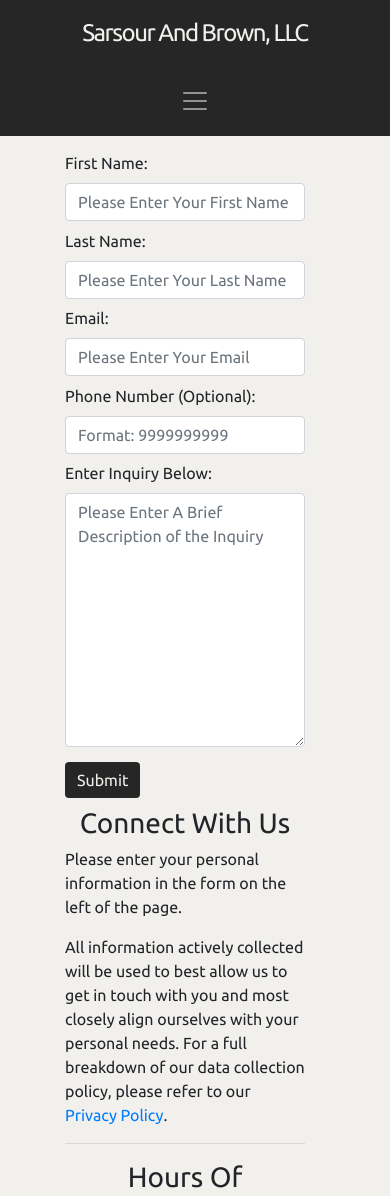
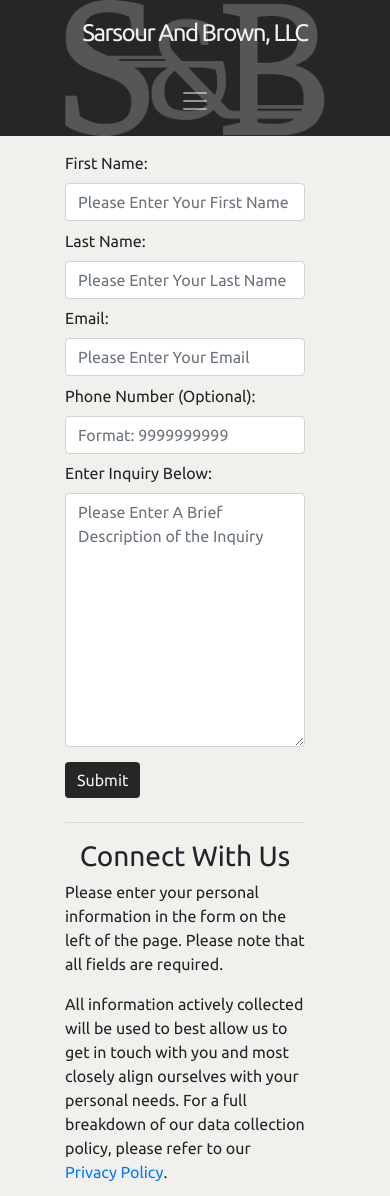
Before and after one commit to CarnsJalone/SarsourAndBrown, a Django app: page /contact/ in a window 390 px wide. Shown: the top 1196 px of the page. Run offline with Django 3.2, Linux system fonts and the light colour scheme; some libraries are stand-ins or nearby versions.

Commit message:
Logo update, media queries fixed

```diff
--- a/sarsourandbrown/home/templates/home/about.html
+++ b/sarsourandbrown/home/templates/home/about.html
@@ -96,7 +96,7 @@
 </div>
 
 <div id="about_map_div">
-	<h3>Find Us</h3>
+	<h3>Find Us! (Please refresh page if Map doesn't load.</h3>
 	<div id="map"></div>
 </div>
 {% endblock %}
--- a/sarsourandbrown/home/templates/home/base.html
+++ b/sarsourandbrown/home/templates/home/base.html
@@ -59,6 +59,7 @@
       </div>
 
     </nav>
+    <img id ="navbar_sarsour_and_brown_logo" src="{% static 'images\SB_Logo_White.png'%}" alt="Sarsour And Brown Logo">
   </div>
 
   {% comment %} </div> {% endcomment %}
--- a/sarsourandbrown/home/templates/home/contact.html
+++ b/sarsourandbrown/home/templates/home/contact.html
@@ -9,10 +9,14 @@
 				{{ form }}
 				<input class="btn btn-secondary" id="contact-submit-button" type="submit" value="Submit" name="submit">
 			</form>
+			<hr id="about_media_spaced_hr">
 		</div>
+
 		<div class="col contact-top-child-div">
 			<h3>Connect With Us</h3>
-			<p>Please enter your personal information in the form on the left of the page.</p>
+			<p>Please enter your personal information in the form on the left of the page.
+				Please note that all fields are required.
+			</p>
 			<p>All information actively collected will be used to best allow us to get in touch
 				with you and most closely align ourselves with your
 				personal needs. For a full breakdown of our data collection policy, please refer to our
--- a/sarsourandbrown/static/css/home.css
+++ b/sarsourandbrown/static/css/home.css
@@ -126,6 +126,14 @@ div#navbar_right_container {
     margin: 0 auto;
     text-align: center;
   }
+  img#navbar_sarsour_and_brown_logo {
+    position: absolute;
+    opacity: .225;
+    height: 100%;
+    top: 0;
+    left: 50%;
+    transform: translateX(-50%)
+  }
 }
 
 @media (min-width: 576px) {
@@ -382,6 +429,19 @@ table#contact_hours_of_operation_table_table {
 
 table#contact_hours_of_operation_table_table th {
   font-weight: normal;
+}
+
+/* Contact Page - Media Specific HR */
+@media (max-width: 429px) {
+  hr#about_media_spaced_hr {
+    display: block;
+  }
+}
+
+@media (min-width: 430px) {
+  hr#about_media_spaced_hr {
+    display: none;
+  }
 }
 
 /* Contact Page - Loader */
```
Also changed, not shown: other parts of sarsourandbrown/static/css/home.css (+41 -2 lines).
